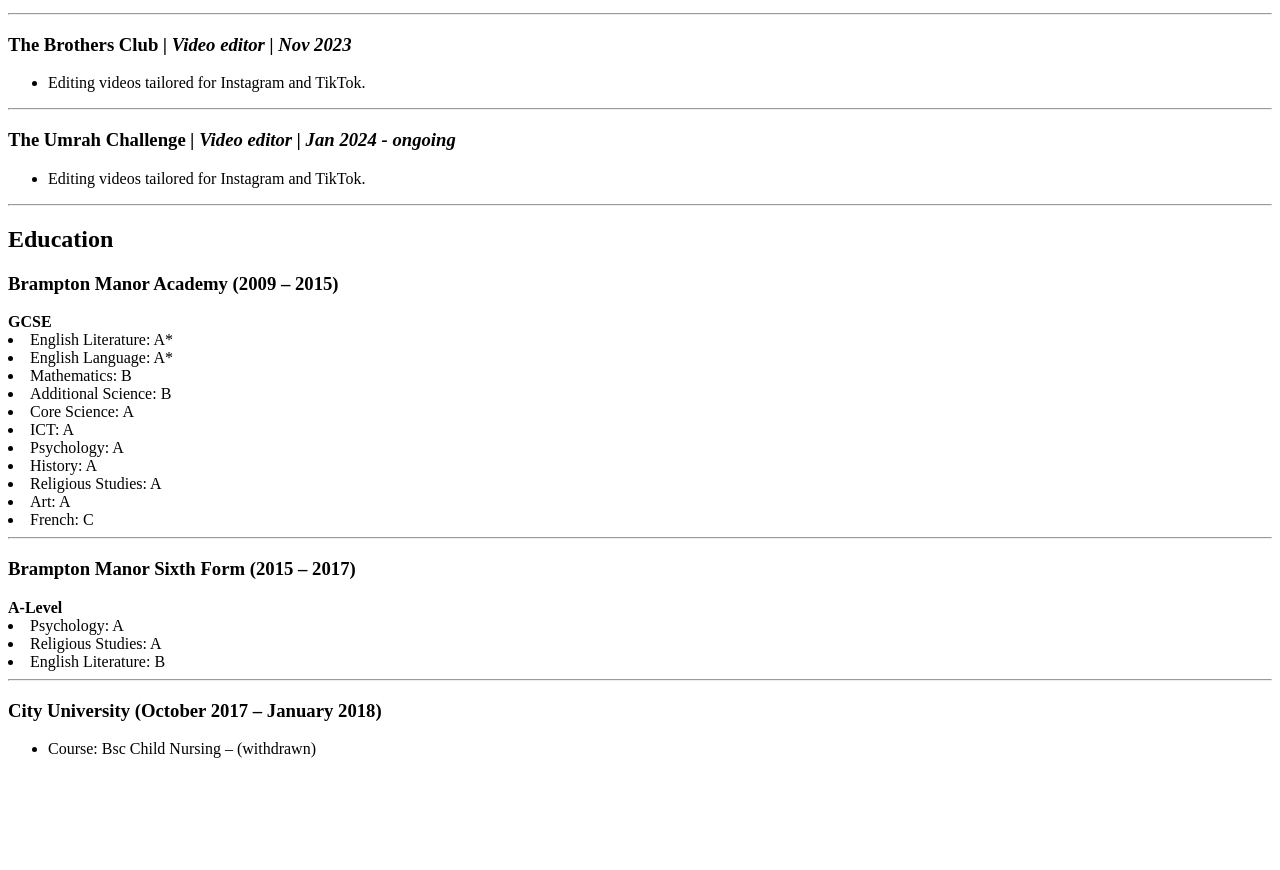
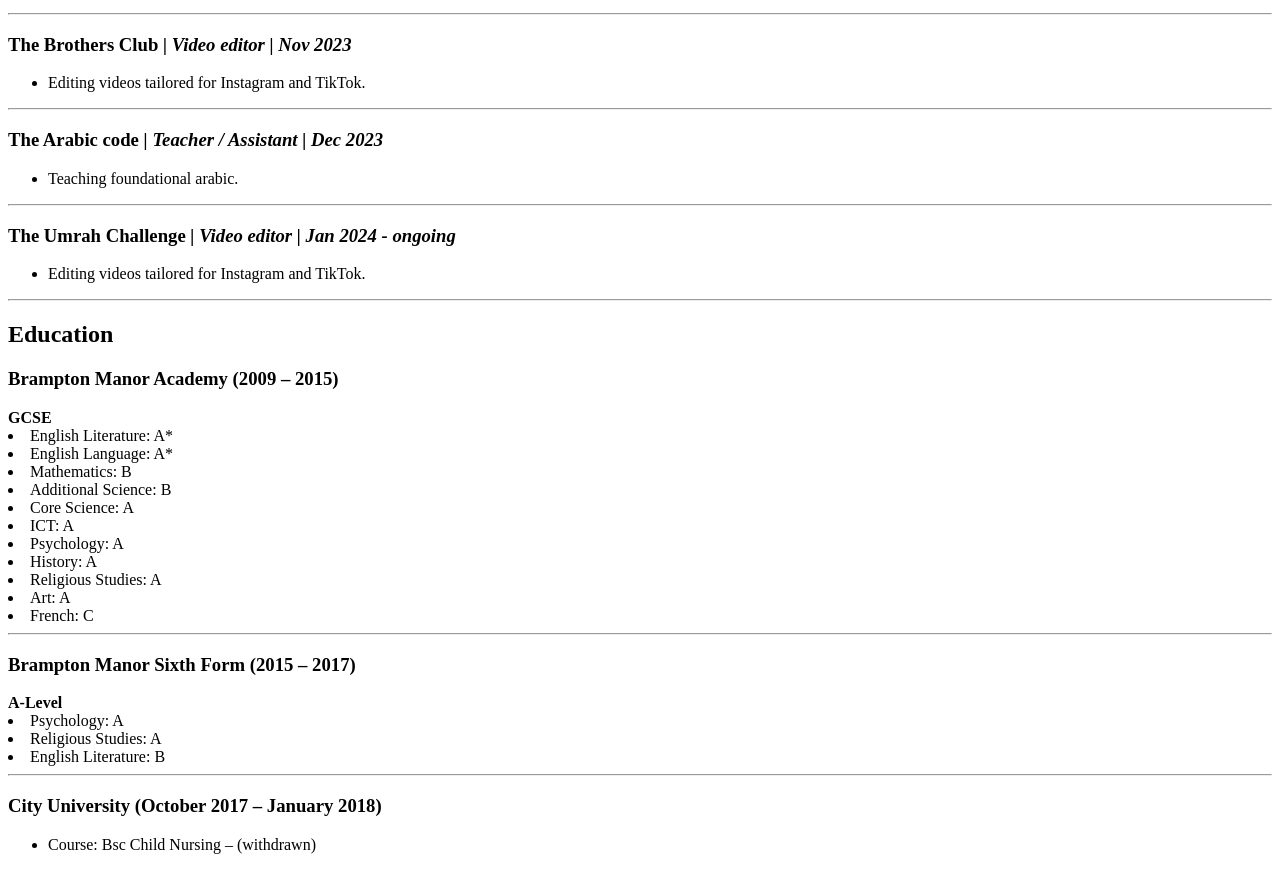
Before and after one commit to ukhtkh/My-CV, a plain HTML site: page index.html in a window 1280 px wide. Shown: the part 1601-2471 px from the top of the page. Before the commit the page ends 2375 px from the top, so only its background shows below. Drawn offline with Linux system fonts and the light colour scheme.

Commit message:
added arabic code

```diff
--- a/index.html
+++ b/index.html
@@ -85,6 +85,12 @@
 <li>Editing videos tailored for Instagram and TikTok.</li>
 </ul>
 <hr/>
+<h3>The Arabic code <em>| Teacher / Assistant | Dec 2023</em></h3>
+  <ul>
+<li>Teaching foundational arabic.</li>
+</ul>
+<hr/>
+
 <h3>The Umrah Challenge <em>| Video editor | Jan 2024 - ongoing</em></h3>
   <ul>
 <li> Editing videos tailored for Instagram and TikTok.</li>
```
Also changed, not shown: 1 other file.
